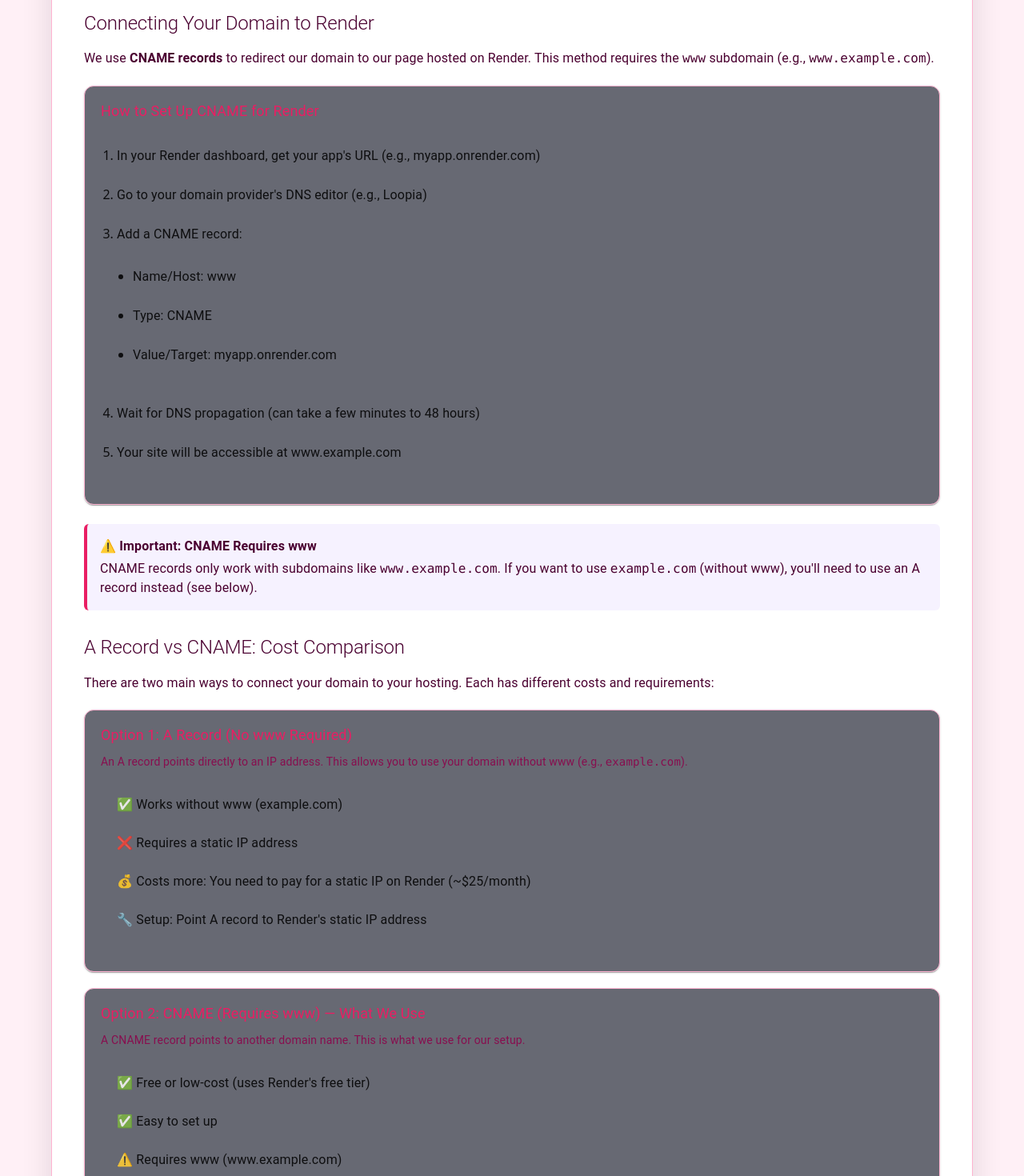
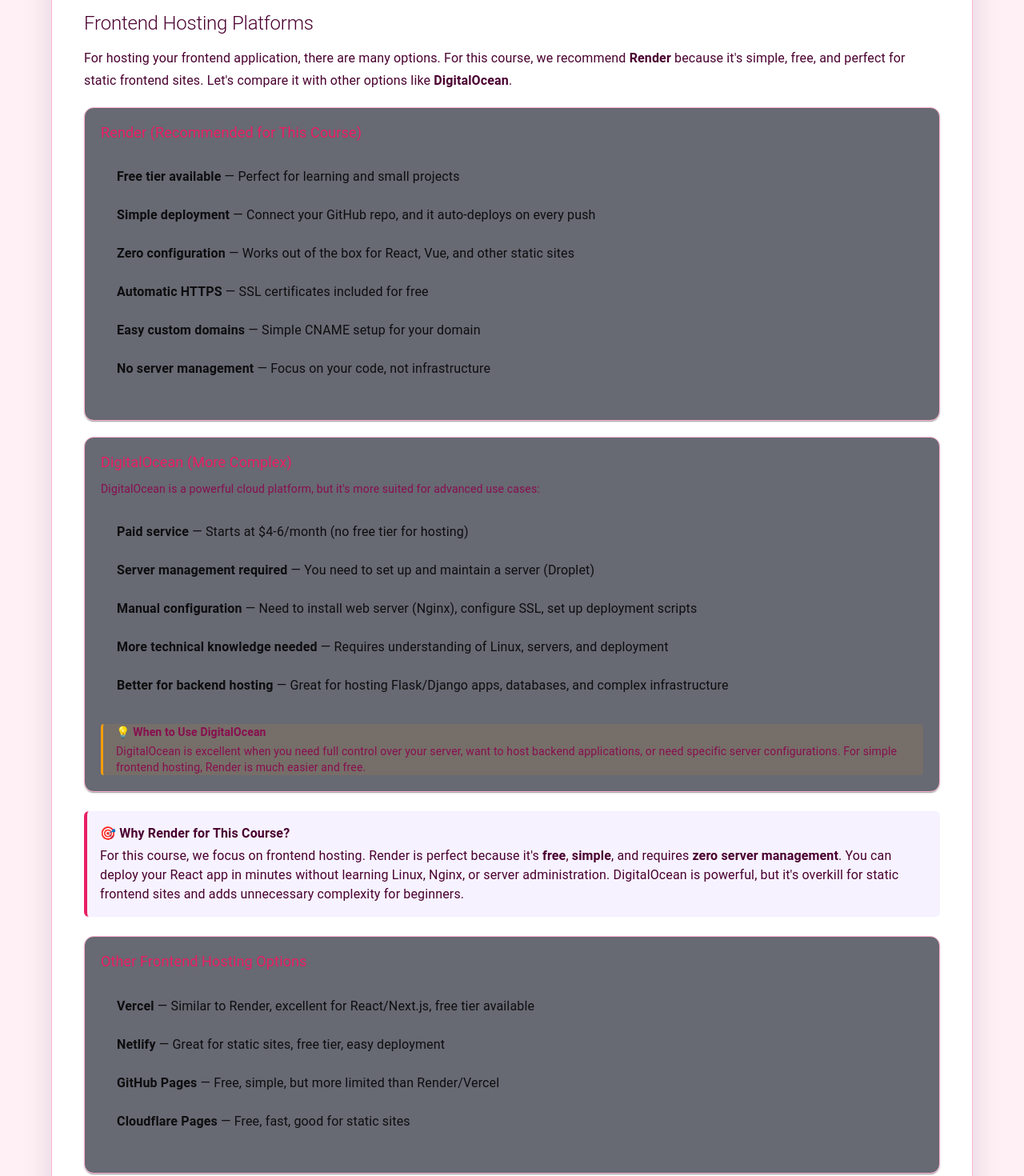
Before and after one commit to Jakobsson2001/berghs, a React (Vite) app in the folder frontend/: page /hosting-domain in a window 1280 px wide. Shown: the part 1620-3090 px from the top of the page at 80% size. Built offline with nearby package versions, Linux system fonts and the light colour scheme.

Commit message:
hosting options

```diff
--- a/frontend/src/pages/HostingDomainPage.tsx
+++ b/frontend/src/pages/HostingDomainPage.tsx
@@ -122,6 +122,119 @@
             </ListItem>
             <ListItem sx={{ display: 'list-item', pl: 0 }}>
               <ListItemText primary={<><strong>TXT Record</strong> — Used for verification, SPF records, and other text-based configurations</>} />
+            </ListItem>
+          </List>
+        </Paper>
+
+        <Typography id="hosting-platforms" variant="h2" sx={{ fontSize: '24px', mt: 4, mb: 2, color: 'var(--text)' }}>
+          Frontend Hosting Platforms
+        </Typography>
+        <Typography variant="body1" sx={{ mb: 2, color: 'var(--text)', lineHeight: 1.7 }}>
+          For hosting your frontend application, there are many options. For this course, we recommend <strong>Render</strong> because it's simple, free, and perfect for static frontend sites. Let's compare it with other options like <strong>DigitalOcean</strong>.
+        </Typography>
+
+        <Paper sx={{ background: 'rgba(2, 6, 23, 0.6)', border: '1px solid var(--border)', borderRadius: 3, p: 2.5, my: 2.5 }}>
+          <Typography variant="h4" sx={{ fontSize: '18px', mb: 1.5, color: 'var(--accent)' }}>
+            Render (Recommended for This Course)
+          </Typography>
+          <List sx={{ m: '12px 0', pl: 2.5 }}>
+            <ListItem sx={{ display: 'list-item', pl: 0 }}>
+              <ListItemText primary={<><strong>Free tier available</strong> — Perfect for learning and small projects</>} />
+            </ListItem>
+            <ListItem sx={{ display: 'list-item', pl: 0 }}>
+              <ListItemText primary={<><strong>Simple deployment</strong> — Connect your GitHub repo, and it auto-deploys on every push</>} />
+            </ListItem>
+            <ListItem sx={{ display: 'list-item', pl: 0 }}>
+              <ListItemText primary={<><strong>Zero configuration</strong> — Works out of the box for React, Vue, and other static sites</>} />
+            </ListItem>
+            <ListItem sx={{ display: 'list-item', pl: 0 }}>
+              <ListItemText primary={<><strong>Automatic HTTPS</strong> — SSL certificates included for free</>} />
+            </ListItem>
+            <ListItem sx={{ display: 'list-item', pl: 0 }}>
+              <ListItemText primary={<><strong>Easy custom domains</strong> — Simple CNAME setup for your domain</>} />
+            </ListItem>
+            <ListItem sx={{ display: 'list-item', pl: 0 }}>
+              <ListItemText primary={<><strong>No server management</strong> — Focus on your code, not infrastructure</>} />
+            </ListItem>
+          </List>
+        </Paper>
+
+        <Paper sx={{ background: 'rgba(2, 6, 23, 0.6)', border: '1px solid var(--border)', borderRadius: 3, p: 2.5, my: 2.5, mt: 2.5 }}>
+          <Typography variant="h4" sx={{ fontSize: '18px', mb: 1.5, color: 'var(--accent)' }}>
+            DigitalOcean (More Complex)
+          </Typography>
+          <Typography variant="body2" sx={{ mb: 1.5, color: 'var(--muted)' }}>
+            DigitalOcean is a powerful cloud platform, but it's more suited for advanced use cases:
+          </Typography>
+          <List sx={{ m: '12px 0', pl: 2.5 }}>
+            <ListItem sx={{ display: 'list-item', pl: 0 }}>
+              <ListItemText primary={<><strong>Paid service</strong> — Starts at $4-6/month (no free tier for hosting)</>} />
+            </ListItem>
+            <ListItem sx={{ display: 'list-item', pl: 0 }}>
+              <ListItemText primary={<><strong>Server management required</strong> — You need to set up and maintain a server (Droplet)</>} />
+            </ListItem>
+            <ListItem sx={{ display: 'list-item', pl: 0 }}>
+              <ListItemText primary={<><strong>Manual configuration</strong> — Need to install web server (Nginx), configure SSL, set up deployment scripts</>} />
+            </ListItem>
+            <ListItem sx={{ display: 'list-item', pl: 0 }}>
+              <ListItemText primary={<><strong>More technical knowledge needed</strong> — Requires understanding of Linux, servers, and deployment</>} />
+            </ListItem>
+            <ListItem sx={{ display: 'list-item', pl: 0 }}>
+              <ListItemText primary={<><strong>Better for backend hosting</strong> — Great for hosting Flask/Django apps, databases, and complex infrastructure</>} />
+            </ListItem>
+          </List>
+          <Box
+            sx={{
+              borderLeft: '3px solid #f59e0b',
+              pl: 2,
+              mt: 2,
+              background: 'rgba(245,158,11,0.1)',
+              borderRadius: 1,
+            }}
+          >
+            <Typography variant="body2" sx={{ color: 'var(--muted)', fontWeight: 600, mb: 0.5 }}>
+              💡 When to Use DigitalOcean
+            </Typography>
+            <Typography variant="body2" sx={{ color: 'var(--muted)' }}>
+              DigitalOcean is excellent when you need full control over your server, want to host backend applications, or need specific server configurations. For simple frontend hosting, Render is much easier and free.
+            </Typography>
+          </Box>
+        </Paper>
+
+        <Box
+          sx={{
+            borderLeft: '4px solid var(--accent)',
+            p: 2,
+            m: '24px 0',
+            background: 'rgba(139,92,246,0.08)',
+            borderRadius: 1.5,
+            lineHeight: 1.6,
+          }}
+        >
+          <Typography sx={{ m: 0, fontWeight: 600 }}>
+            🎯 Why Render for This Course?
+          </Typography>
+          <Typography sx={{ m: 0, mt: 0.5 }}>
+            For this course, we focus on frontend hosting. Render is perfect because it's <strong>free</strong>, <strong>simple</strong>, and requires <strong>zero server management</strong>. You can deploy your React app in minutes without learning Linux, Nginx, or server administration. DigitalOcean is powerful, but it's overkill for static frontend sites and adds unnecessary complexity for beginners.
+          </Typography>
+        </Box>
+
+        <Paper sx={{ background: 'rgba(2, 6, 23, 0.6)', border: '1px solid var(--border)', borderRadius: 3, p: 2.5, my: 2.5 }}>
+          <Typography variant="h4" sx={{ fontSize: '18px', mb: 1.5, color: 'var(--accent)' }}>
+            Other Frontend Hosting Options
+          </Typography>
+          <List sx={{ m: '12px 0', pl: 2.5 }}>
+            <ListItem sx={{ display: 'list-item', pl: 0 }}>
+              <ListItemText primary={<><strong>Vercel</strong> — Similar to Render, excellent for React/Next.js, free tier available</>} />
+            </ListItem>
+            <ListItem sx={{ display: 'list-item', pl: 0 }}>
+              <ListItemText primary={<><strong>Netlify</strong> — Great for static sites, free tier, easy deployment</>} />
+            </ListItem>
+            <ListItem sx={{ display: 'list-item', pl: 0 }}>
+              <ListItemText primary={<><strong>GitHub Pages</strong> — Free, simple, but more limited than Render/Vercel</>} />
+            </ListItem>
+            <ListItem sx={{ display: 'list-item', pl: 0 }}>
+              <ListItemText primary={<><strong>Cloudflare Pages</strong> — Free, fast, good for static sites</>} />
             </ListItem>
           </List>
         </Paper>
```
